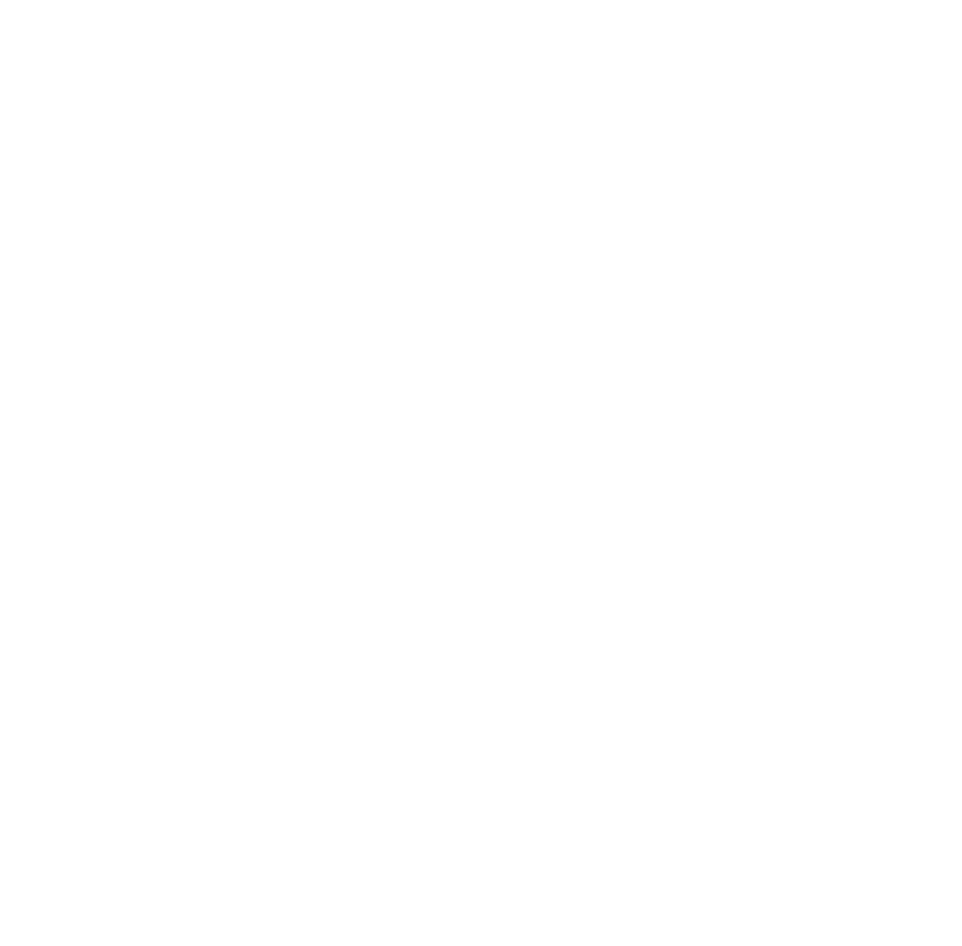
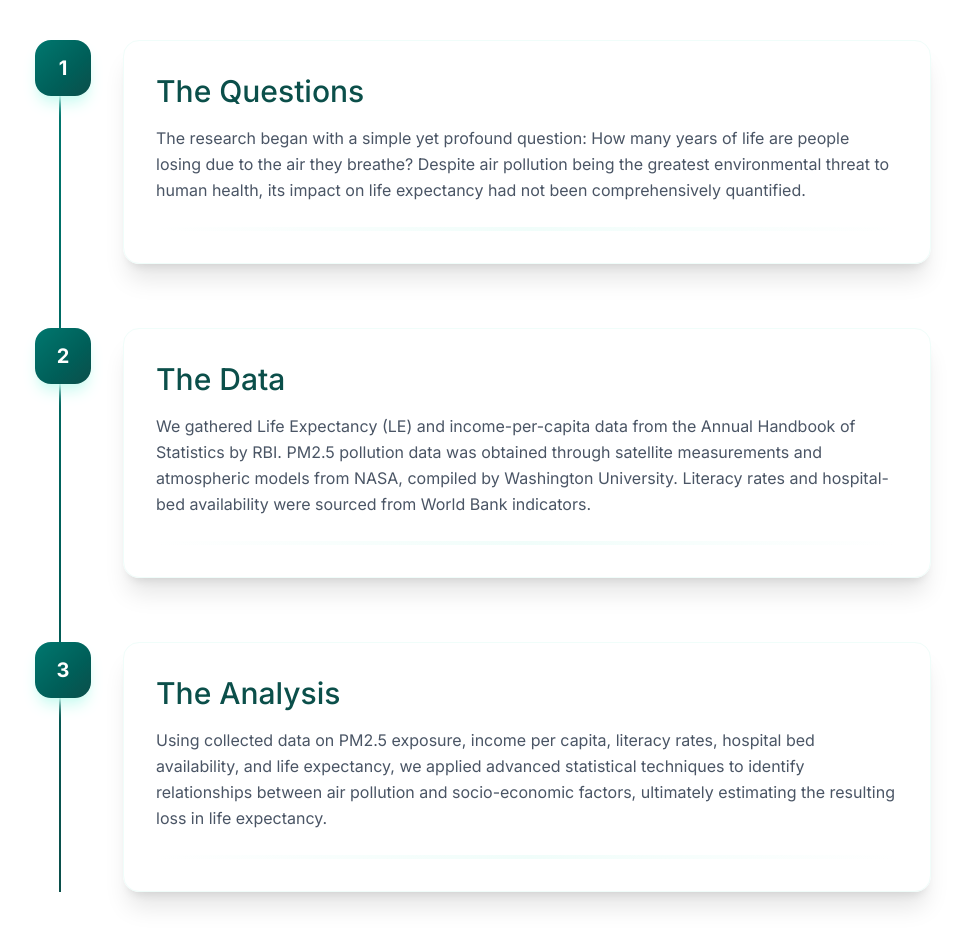
Before and after one commit to aneeshpatne/LifeSpan, a Next.js app in the folder frontend/: page / in a window 1280 px wide. Shown: the part 2100-3046 px from the top of the page, without its empty margins (157-1119 px from the left). Before the commit the page ends 2083 px from the top, so only its background shows below. Built offline with nearby package versions, Linux system fonts and the light colour scheme.

Commit message:
feat: add Journey component to display research background and analysis details

```diff
--- a/frontend/package.json
+++ b/frontend/package.json
@@ -14,11 +14,14 @@
     "@radix-ui/react-slot": "^1.1.2",
     "class-variance-authority": "^0.7.1",
     "clsx": "^2.1.1",
+    "framer-motion": "^12.5.0",
     "lucide-react": "^0.483.0",
+    "motion": "^12.5.0",
     "next": "15.2.1",
     "react": "^19.0.0",
     "react-dom": "^19.0.0",
     "react-hook-form": "^7.54.2",
+    "recharts": "^2.15.1",
     "tailwind-merge": "^3.0.2",
     "tw-animate-css": "^1.2.4",
     "zod": "^3.24.2"
--- a/frontend/src/app/page.js
+++ b/frontend/src/app/page.js
@@ -2,12 +2,14 @@ import Image from "next/image";
 import Header from "@/components/header";
 import Hero from "@/components/hero";
 import Info from "@/components/info";
+import Journey from "@/components/journey";
 export default function Home() {
   return (
     <>
       <Header />
       <Hero />
       <Info />
+      <Journey />
     </>
   );
 }
--- /dev/null
+++ b/frontend/src/components/journey.jsx
@@ -0,0 +1,79 @@
+"use client";
+
+const data = [
+  {
+    number: 1,
+    heading: "The Questions",
+    details: `The research began with a simple yet profound question: How many years of life
+          are people losing due to the air they breathe? Despite air pollution
+          being the greatest environmental threat to human health, its impact
+          on life expectancy had not been comprehensively quantified.`,
+  },
+  {
+    number: 2,
+    heading: "The Data",
+    details: `We gathered Life Expectancy (LE) and income-per-capita data from the Annual Handbook
+      of Statistics by RBI. PM2.5 pollution data was obtained through satellite measurements
+       and atmospheric models from NASA, compiled by Washington University. Literacy rates
+       and hospital-bed availability were sourced from World Bank indicators.`,
+  },
+  {
+    number: 3,
+    heading: "The Analysis",
+    details: `Using collected data on PM2.5 exposure, income per capita,
+      literacy rates, hospital bed availability, and life expectancy, we applied advanced
+       statistical techniques to identify relationships between air pollution and socio-economic
+        factors, ultimately estimating the resulting loss in life expectancy.`,
+  },
+];
+
+export default function Journey() {
+  return (
+    <div className="min-h-[92vh] relative py-16 my-20 sm:px-8">
+      <div className="max-w-4xl mx-auto">
+        <h1 className="text-4xl md:text-5xl font-bold text-center py-5 mb-16 text-gray-800 relative">
+          Research Background
+          <span className="block h-1 w-32 bg-gradient-to-r from-teal-700 to-teal-900 mx-auto mt-6"></span>
+        </h1>
+
+        <div className="relative">
+          {/* Timeline line */}
+          <div className="absolute left-6 top-8 bottom-0 w-0.5 bg-gradient-to-b from-teal-700 to-teal-900 hidden md:block"></div>
+
+          <div className="flex flex-col gap-16">
+            {data.map((item, index) => (
+              <Details
+                key={item.number}
+                number={item.number}
+                heading={item.heading}
+                details={item.details}
+                index={index}
+              />
+            ))}
+          </div>
+        </div>
+      </div>
+    </div>
+  );
+}
+
+function Details({ number, heading, details, index }) {
+  return (
+    <div className="relative hover:translate-y-[-4px] transition-transform duration-300">
+      <div className="flex flex-col md:flex-row items-start gap-8 group">
+        <div className="h-14 w-14 rounded-2xl bg-gradient-to-br from-teal-700 to-teal-900 flex items-center justify-center text-white font-bold text-xl shrink-0 z-10 shadow-lg shadow-teal-100">
+          {number}
+        </div>
+
+        <div className="flex-1 rounded-2xl p-8 shadow-xl hover:shadow-2xl transition-all duration-300 border border-teal-50">
+          <h2 className="text-2xl md:text-3xl font-medium mb-4 text-teal-900">
+            {heading}
+          </h2>
+          <p className="text-gray-600 leading-relaxed">{details}</p>
+
+          <div className="w-full h-1 mt-6 bg-gradient-to-r from-transparent via-teal-50 to-transparent"></div>
+        </div>
+      </div>
+    </div>
+  );
+}
```
Also changed, not shown: 1 other file (tests, documents, lock files or other folders).
